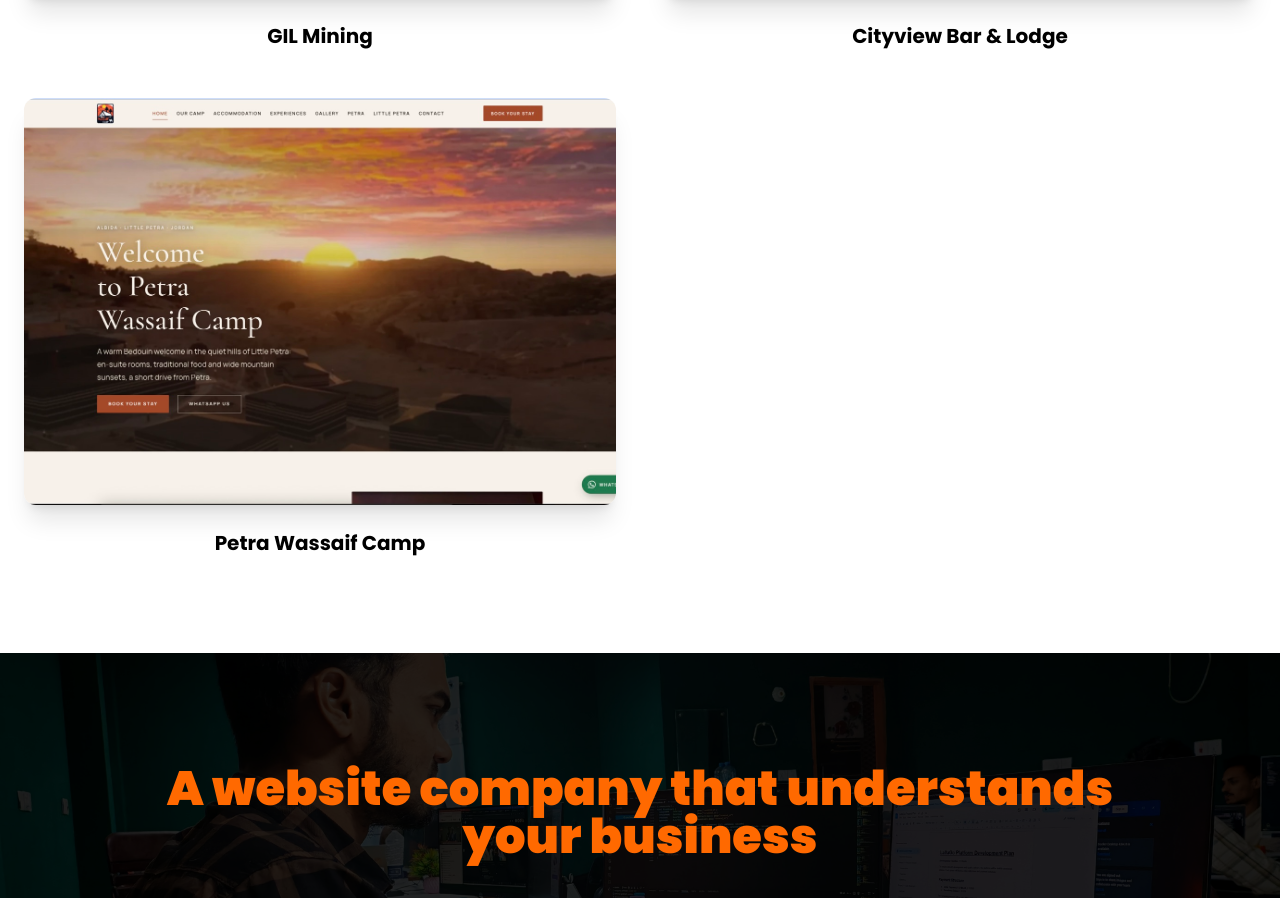
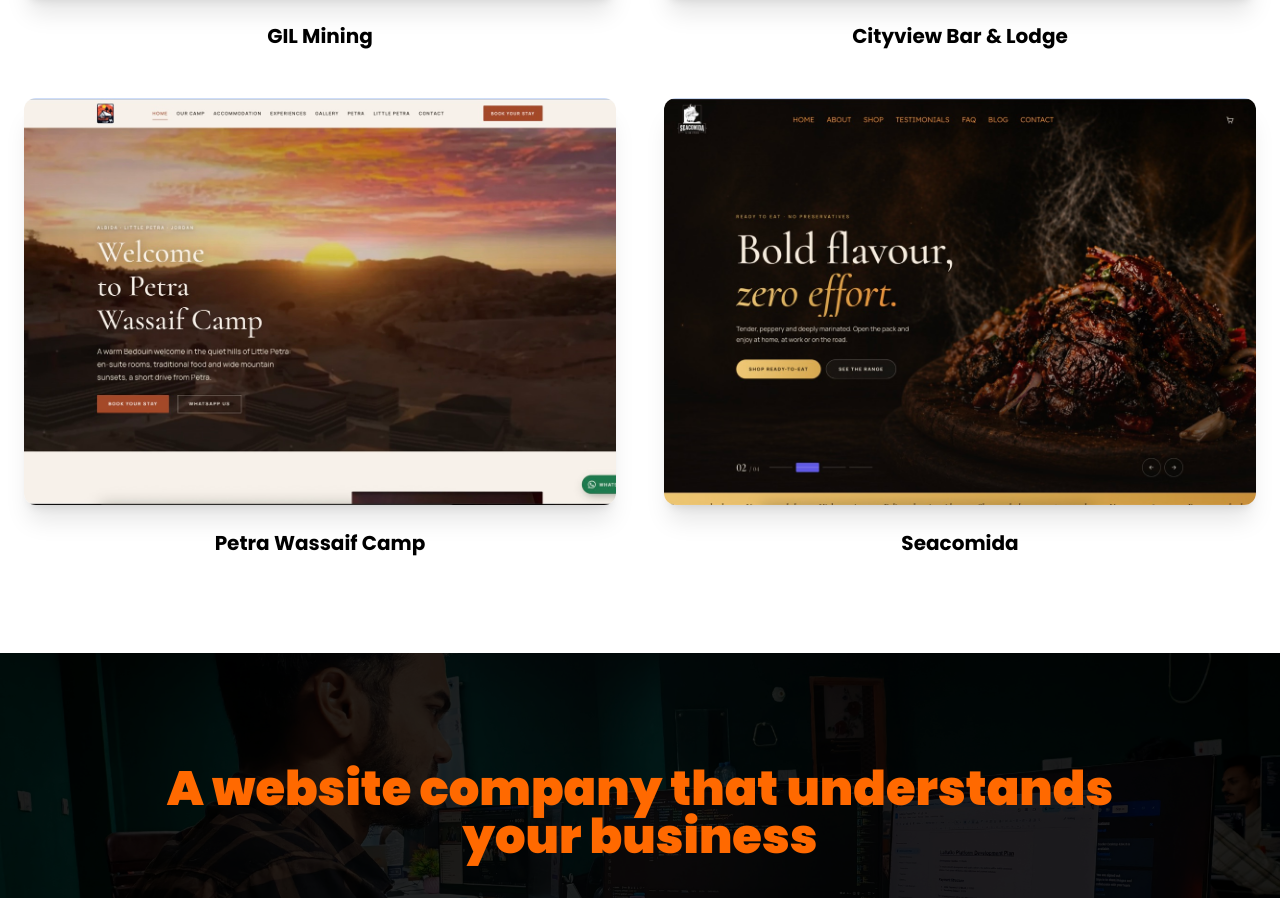
Before and after one commit to danielumekwe/web365-cms, a Next.js app: page / in a window 1280 px wide. Shown: the part 4858-5756 px from the top of the page. Built offline with nearby package versions, Linux system fonts and the light colour scheme.

Commit message:
Add Seacomida to portfolio projects

```diff
--- a/components/PortfolioShowcase.tsx
+++ b/components/PortfolioShowcase.tsx
@@ -84,6 +84,14 @@
     desc: "Bedouin camp in Jordan with accommodation, experiences and WhatsApp booking.",
     image: "/portfolio/petra-wassaif-camp.jpg",
     accent: "#a0522d",
+  },
+  {
+    title: "Seacomida",
+    category: "Food Ecommerce",
+    tag: "Ecommerce",
+    desc: "Ready-to-eat food brand store with a cinematic hero slider and online ordering.",
+    image: "/portfolio/seacomida.jpg",
+    accent: "#d4a959",
   },
 ];
 
```
Also changed, not shown: public/portfolio/seacomida.jpg (added).
